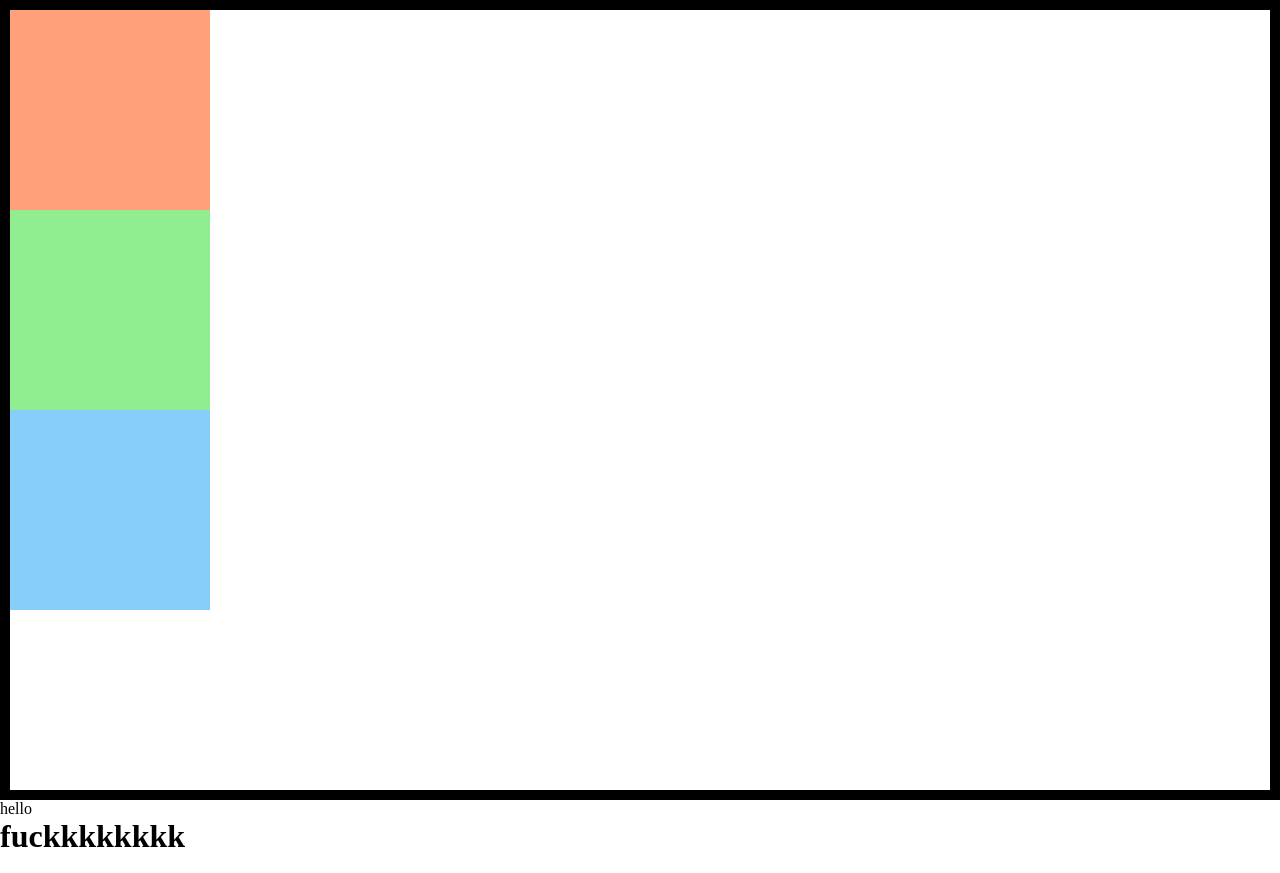
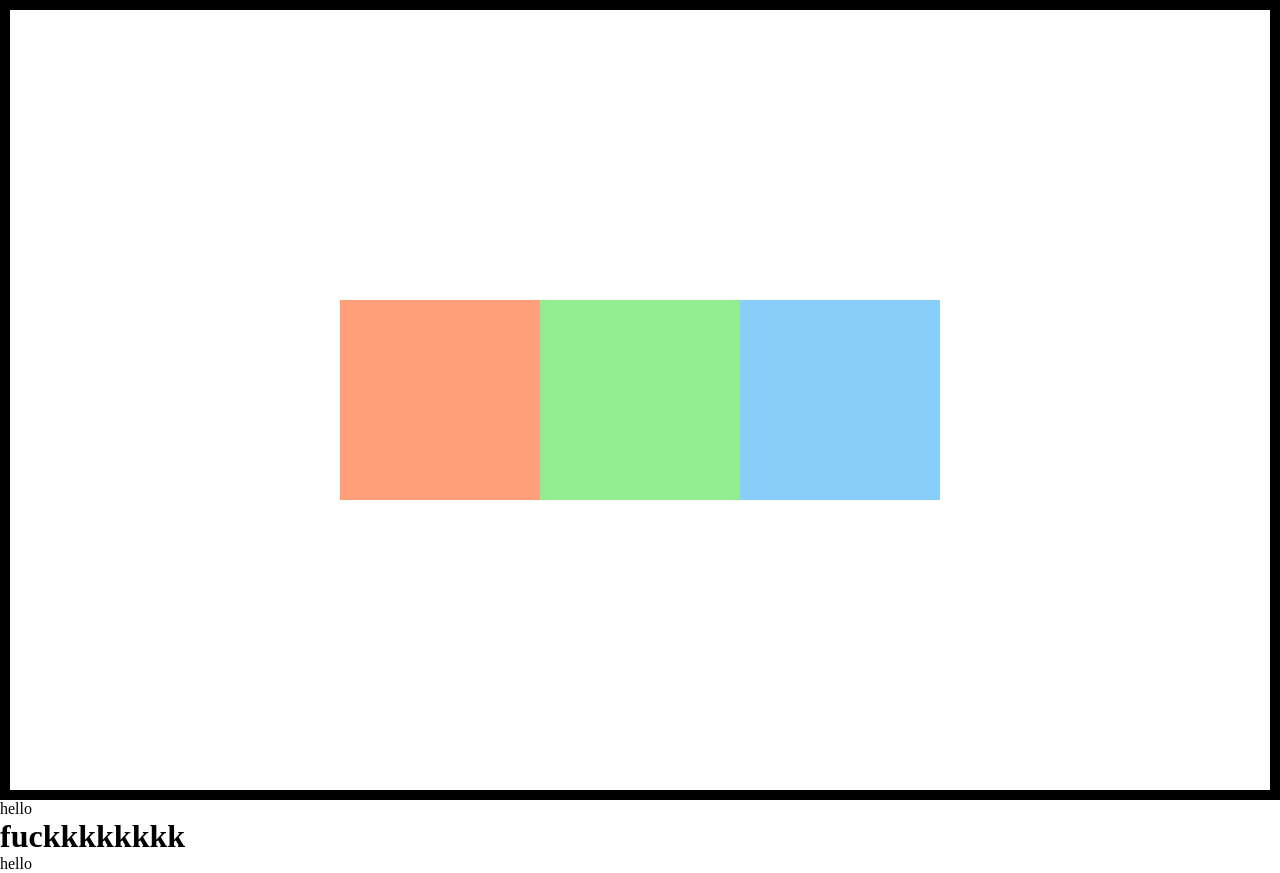
Before and after one commit to booreda7/ProgrammingJokesGenerator.brd, a plain HTML site: page text.html in a window 1280 px wide. Drawn offline with Linux system fonts and the light colour scheme.

Commit message:
changed html and css

```diff
--- a/style.css
+++ b/style.css
@@ -4,8 +4,12 @@
   padding: 0;
 }
 .parent {
+  display: flex;
   height: 100vh;
   border: 10px solid black;
+  justify-content: center;
+  align-items: center;
+  flex-wrap: wrap;
 }
 .child1 {
   height: 200px;
--- a/text.html
+++ b/text.html
@@ -14,6 +14,7 @@
     </div>
 <p>hello</p>
 <h1>fuckkkkkkkk</h1>
+<p>hello</p>
 
 </body>
 </html>
```
